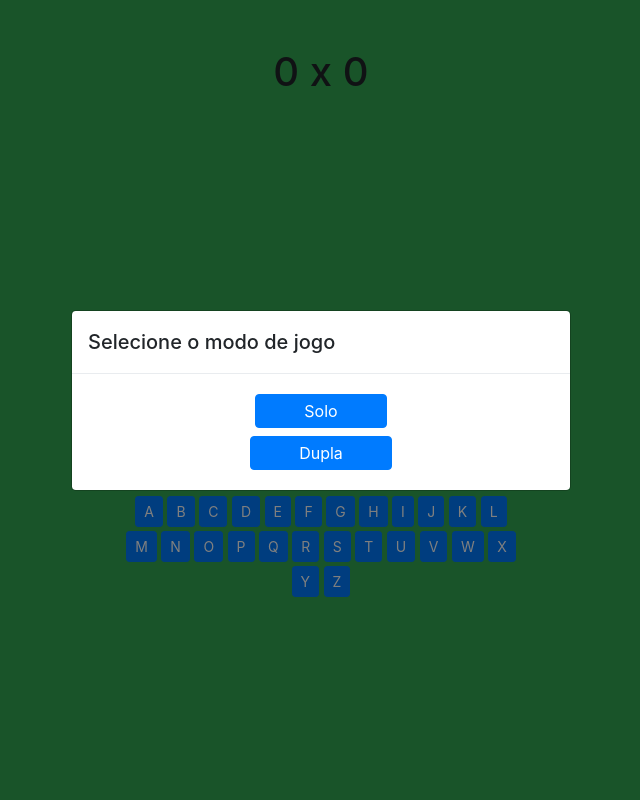
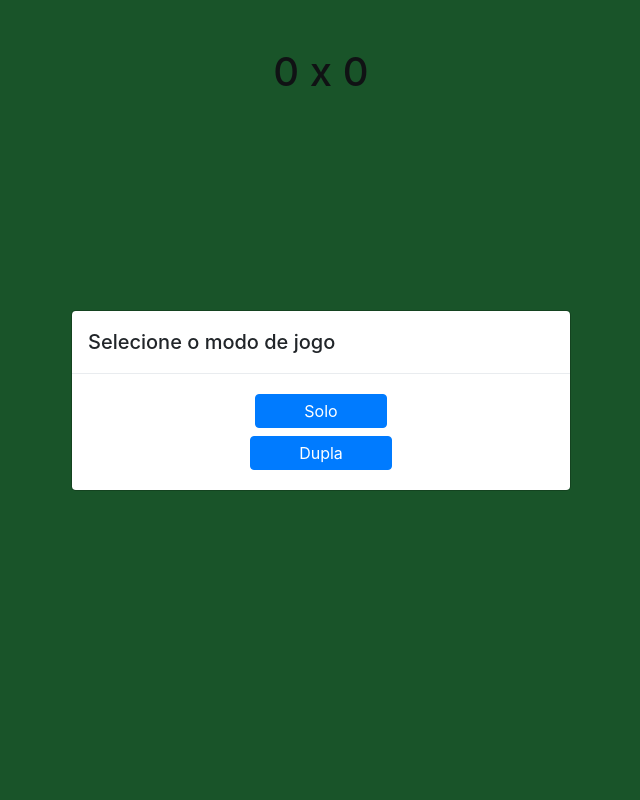
Before and after one commit to MaxLessing/forca, a PHP site: page / in a window 1280 px wide. Shown: the whole page, without its empty margins (319-959 px from the left). Run offline with PHP 8.4, Linux system fonts and the light colour scheme; data that the repository does not hold is empty; a map, chart or similar area stays blank.

Commit message:
Ajuste de jogo online

```diff
--- a/index.html
+++ b/index.html
@@ -92,57 +92,7 @@
 
         <div class="col-sm-4 text-center" id="letter-buttons">
 
-            <button type="button" class="btn btn-primary btn-sm mb-1 letter-button">A</button>
 
-            <button type="button" class="btn btn-primary btn-sm mb-1 letter-button">B</button>
-
-            <button type="button" class="btn btn-primary btn-sm mb-1 letter-button">C</button>
-
-            <button type="button" class="btn btn-primary btn-sm mb-1 letter-button">D</button>
-
-            <button type="button" class="btn btn-primary btn-sm mb-1 letter-button">E</button>
-
-            <button type="button" class="btn btn-primary btn-sm mb-1 letter-button">F</button>
-
-            <button type="button" class="btn btn-primary btn-sm mb-1 letter-button">G</button>
-
-            <button type="button" class="btn btn-primary btn-sm mb-1 letter-button">H</button>
-
-            <button type="button" class="btn btn-primary btn-sm mb-1 letter-button">I</button>
-
-            <button type="button" class="btn btn-primary btn-sm mb-1 letter-button">J</button>
-
-            <button type="button" class="btn btn-primary btn-sm mb-1 letter-button">K</button>
-
-            <button type="button" class="btn btn-primary btn-sm mb-1 letter-button">L</button>
-
-            <button type="button" class="btn btn-primary btn-sm mb-1 letter-button">M</button>
-
-            <button type="button" class="btn btn-primary btn-sm mb-1 letter-button">N</button>
-
-            <button type="button" class="btn btn-primary btn-sm mb-1 letter-button">O</button>
-
-            <button type="button" class="btn btn-primary btn-sm mb-1 letter-button">P</button>
-
-            <button type="button" class="btn btn-primary btn-sm mb-1 letter-button">Q</button>
-
-            <button type="button" class="btn btn-primary btn-sm mb-1 letter-button">R</button>
-
-            <button type="button" class="btn btn-primary btn-sm mb-1 letter-button">S</button>
-
-            <button type="button" class="btn btn-primary btn-sm mb-1 letter-button">T</button>
-
-            <button type="button" class="btn btn-primary btn-sm mb-1 letter-button">U</button>
-
-            <button type="button" class="btn btn-primary btn-sm mb-1 letter-button">V</button>
-
-            <button type="button" class="btn btn-primary btn-sm mb-1 letter-button">W</button>
-
-            <button type="button" class="btn btn-primary btn-sm mb-1 letter-button">X</button>
-
-            <button type="button" class="btn btn-primary btn-sm mb-1 letter-button">Y</button>
-
-            <button type="button" class="btn btn-primary btn-sm mb-1 letter-button">Z</button>
 
         </div>
 
@@ -238,6 +188,8 @@
 
     };
 
+	console.log("version 2");
+
 
 
     var Game = {
@@ -283,6 +235,8 @@
         dialogConvite: null,
 
         dialogTentarNovamente: null,
+
+		dialogCarregando: null,
 
         state: {},
 
@@ -382,9 +336,11 @@
 
             } else {
 
+				Game.showDialogCarregando();
+
                 $.get("init.php", function (d) {
 
-
+					Game.dismissDialogCarregando();
 
                     Game.state = d;
 
@@ -562,25 +518,15 @@
 
             this.showDialogTipoPalavra(function () {
 
-
-
                 Game.enableButtons();
-
-
 
                 Game.parseButtons();
 
-
-
                 Game.newWord(function () {
-
-
 
                     Game.refreshSelectedWord();
 
-
-
-                    onModoJogoPalavras();
+					onModoJogoPalavras();
 
                 });
 
@@ -604,13 +550,9 @@
 
                     Game.newWord(function () {
 
-
-
                         Game.refreshSelectedWord();
 
-
-
-                        onModoJogoPalavras();
+						onModoJogoPalavras();
 
                     });
 
@@ -720,9 +662,11 @@
 
         showDialogCategoria: function (onClickOptionOne) {
 
-
+			Game.showDialogCarregando();
 
             $.get("categories.php", function (d) {
+
+				Game.dismissDialogCarregando();
 
                 bootbox.prompt({
 
@@ -788,6 +732,38 @@
 
             });
 
+        },
+
+		showDialogCarregando: function () {
+
+			/*if(Game.dialogCarregando === null) {
+
+				Game.dialogCarregando = bootbox.dialog({
+
+					centerVertical: true,
+
+					backdrop: "static",
+
+					message: '<div class="row text-center"><div class="col-sm-12">Carregando...</div></div>',
+
+					closeButton: false
+
+				});
+
+				Game.dialogCarregando.init(function() {
+					Game.dialogCarregando.addClass("dialogCarregando");
+				});
+			} else {
+				Game.dialogCarregando.modal('show');
+			}*/
+
+        },
+
+		dismissDialogCarregando: function () {
+
+			/*setTimeout(function(){
+				$(".dialogCarregando").modal('hide');
+			}, 250);*/
         },
 
         showDialogNamePlayer: function (player, onClickOk) {
@@ -888,29 +864,17 @@
 
         },
 
-        refreshSelectedWord: function () {
-
-
+        refreshSelectedWord: function (change) {
 
             Game.refreshPlayers();
 
-
-
             let letters = Game.state.selectedWord.split("");
-
-
 
             let wordLetters = "";
 
-
-
             let find = false;
 
-
-
             let notFound = 0;
-
-
 
             for (let i = 0; i < letters.length; i++) {
 
@@ -934,119 +898,69 @@
 
             }
 
-
-
-            let letterPointSum = 0;
-
-
-
-            for (let i = 0; i < letters.length; i++) {
+			for (let i = 0; i < letters.length; i++) {
 
                 if (letters[i].toUpperCase() === Game.state.selectedLetter.toUpperCase()) {
 
                     find = true;
 
-                    letterPointSum += parseInt(Game.state.letterPoint);
+                    Game.getCurrentPlayer().letterPointSum = parseInt(Game.state.letterPoint) + parseInt(Game.getCurrentPlayer().letterPointSum);
 
                 }
 
             }
 
-
-
             Game.state.showingWord = wordLetters;
-
-
 
             Game.selectedWordCenter.text(wordLetters);
 
-
-
             if (!find && Game.state.selectedLetter !== "") {
 
-
-
-                Game.getCurrentPlayer().lifes = Game.getCurrentPlayer().lifes - 1;
-
-
+				Game.getCurrentPlayer().lifes = Game.getCurrentPlayer().lifes - 1;
 
                 Game.switchCurrentPlayer();
-
-
-
-            } else {
-
-                Game.getCurrentPlayer().point = parseInt(Game.getCurrentPlayer().point) + letterPointSum;
-
             }
-
-
 
             if (notFound <= 0) {
 
-
-
                 let subMessage = "O {0} acertou a palavra " + Game.state.selectedWord;
 
-
+				Game.getCurrentPlayer().letterPointSum = "0";
 
                 Game.getCurrentPlayer().point = parseInt(Game.getCurrentPlayer().point) + parseInt(Game.state.wordPoint);
 
-
-
                 Game.getCurrentPlayer().score = parseInt(Game.getCurrentPlayer().score) + 1;
 
-
-
                 subMessage = subMessage.replace("{0}", Game.getCurrentPlayer().name);
-
-
 
                 Game.state.selectedLetter = "";
 
                 Game.state.showingWord = "";
 
-
-
                 Game.state.subMessage = subMessage;
-
-
 
                 Game.state.scoreMessage = "Gol!!";
 
+				Game.getPlayer1().point = parseInt(Game.getPlayer1().point) + parseInt(Game.getPlayer1().letterPointSum);
 
+				Game.getPlayer2().point = parseInt(Game.getPlayer2().point) + parseInt(Game.getPlayer2().letterPointSum);
 
                 Game.newWord(function () {
 
-
-
                     Game.enableButtons();
-
-
 
 					Game.parseButtons();
 
-
-
-                    Game.refreshSelectedWord();
-
-
-
+                    Game.refreshSelectedWord(true);
                 });
 
             } else {
 
-
-
-				if(Game.state.init === "true"){
+				if(Game.state.init === "true" && change){
 
 					Game.saveState(function () {
 
-
-
 						Game.refreshJogador();
-
-
 
 						Game.verificarFinalJogo();
 
@@ -1056,7 +970,7 @@
 
             }
 
-
+			Game.setTimeoutRestoreState();
 
             Game.submessageCenter.text(Game.state.subMessage);
 
@@ -1096,17 +1010,15 @@
 
         newWord: function (onNewWord) {
 
+			Game.showDialogCarregando();
+
             $.get("words.php", {selected_category: Game.state.selectedCategory}, function (d) {
 
-
+				Game.dismissDialogCarregando();
 
                 Game.state.selectedWord = d.word;
 
-
-
                 Game.state.showingWord = "";
-
-
 
                 onNewWord();
 
@@ -1196,7 +1108,7 @@
 
 
 
-                    Game.refreshSelectedWord();
+                    Game.refreshSelectedWord(true);
 
                 }
 
@@ -1206,13 +1118,13 @@
 
         saveState: function (onSaveState) {
 
+			Game.showDialogCarregando();
+
             $.post("state.php", this.state, function (d) {
 
-
+				Game.dismissDialogCarregando();
 
 				Game.state = d;
-
-
 
                 onSaveState();
 
@@ -1222,33 +1134,24 @@
 
         restoreState: function (onRestoreState) {
 
+			Game.showDialogCarregando();
+
             $.get("state.php", {id: Game.state.id},function (d) {
 
-
+				Game.dismissDialogCarregando();
 
                 Game.state = d;
 
-
-
                 Game.refreshJogador();
-
-
 
                 Game.parseButtons();
 
-
-
                 Game.selectedWordCenter.text(Game.state.showingWord);
-
-
 
                 Game.submessageCenter.text(Game.state.subMessage);
 
-
-
                 if (typeof onRestoreState !== "undefined")
-
-                    onRestoreState();
+					onRestoreState();
 
 
 
@@ -1258,31 +1161,19 @@
 
         setTimeRestoreState: function () {
 
-			if(!Game.isTimeToPlayer() || Game.state.init === "false"){
-
+			if(Game.state.init === "false") {
 				Game.restoreState(function () {
-
 					if (Game.state.gameType === GameType.ONLINE) {
 
-
-
 						Game.verificarFinalJogo();
-
-
 
 						if (Game.getPlayer1().init === "true" && Game.getPlayer2().init === "true") {
 
 							if (Game.dialogConvite !== null) {
-
 								Game.dialogConvite.modal('hide');
-
 							}
 
-
-
 							Game.state.init = "true";
-
-
 
 							Game.saveState(function () {
 
@@ -1291,21 +1182,19 @@
 							});
 
 						} else {
-
 							Game.setTimeoutRestoreState();
-
 						}
 
 					}
-
 				});
-
-			} else {
-
-				Game.setTimeoutRestoreState();
-
+				return;
 			}
 
+			if(Game.isTimeToPlayer() !== true){
+				Game.restoreState(function () {
+					Game.setTimeoutRestoreState();
+				});
+			}
         },
 
         setTimeoutRestoreState: function () {
@@ -1314,7 +1203,7 @@
 
                 Game.setTimeRestoreState();
 
-            }, 2000);
+            }, 0);
 
         },
 
@@ -1351,6 +1240,8 @@
                 }
 
             }
+
+			Game.getCurrentPlayer().letterPointSum = "0";
 
         },
 
--- a/init.php
+++ b/init.php
@@ -56,7 +56,9 @@ echo json_encode([
 
             "init" => false,
 
-            "score" => 0
+            "score" => 0,
+
+			"letterPointSum" => 0,
 
         ],
 
@@ -72,7 +74,9 @@ echo json_encode([
 
             "init" => false,
 
-            "score" => 0
+            "score" => 0,
+
+			"letterPointSum" => 0,
 
         ],
 
```
